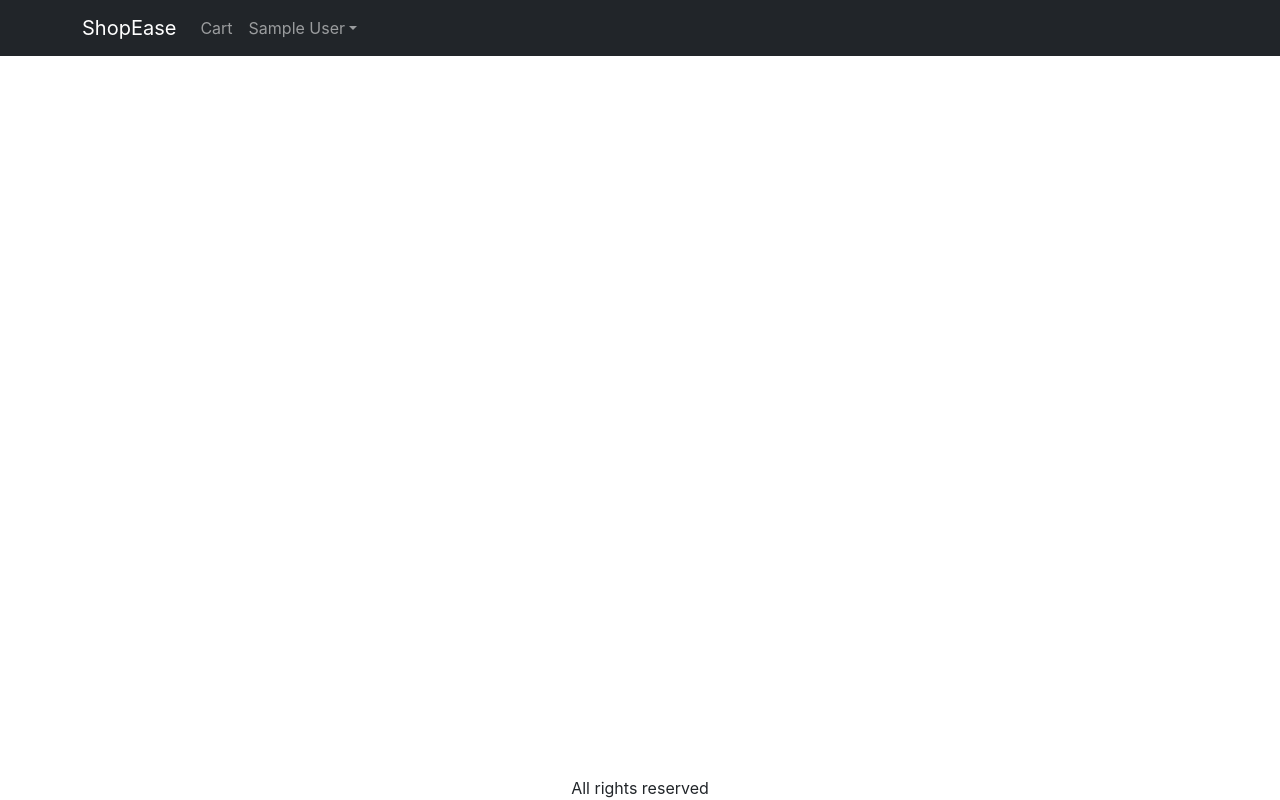
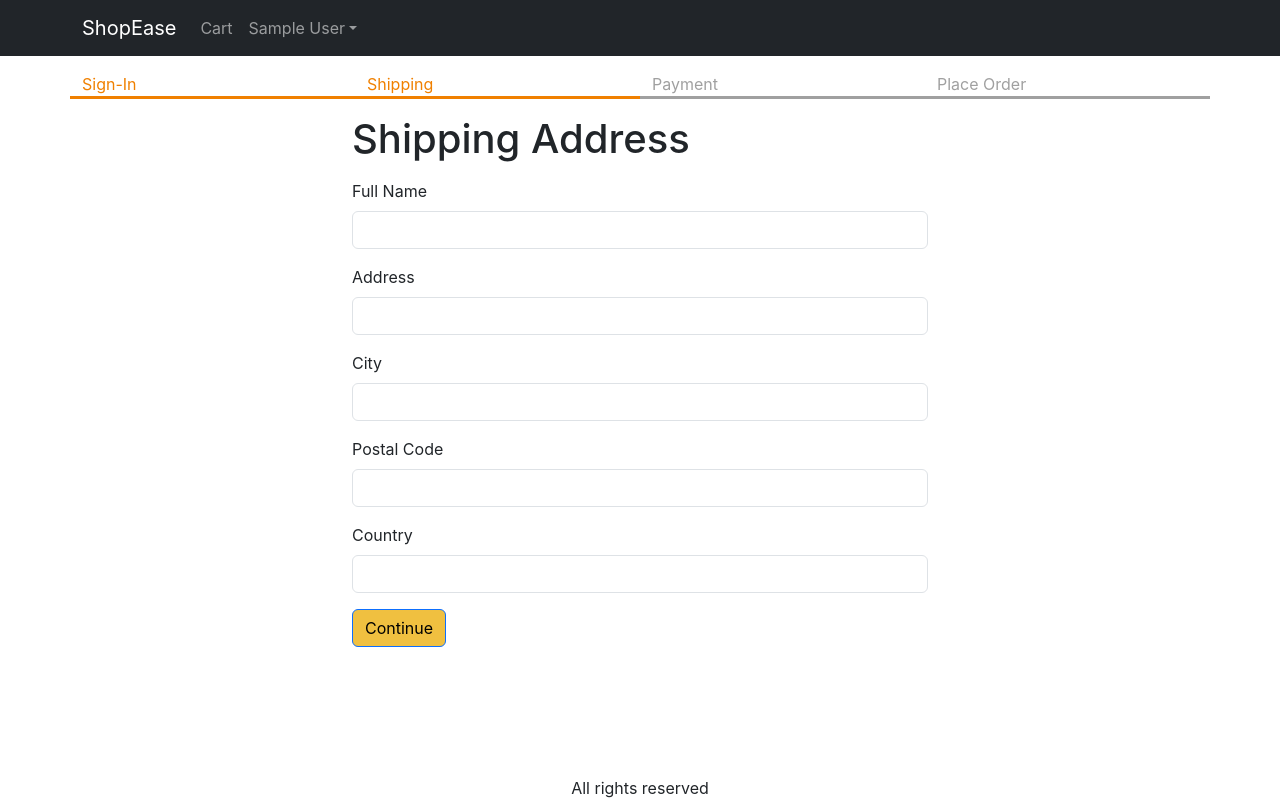
Before and after one commit to Subal-Chandra-Roy/ShopEase, a React (Create React App) app in the folder frontend/: page /shipping in a window 1280 px wide. Built offline with nearby package versions, Linux system fonts and the light colour scheme; sample sign-in values are in the browser's storage.

Commit message:
save shipping address

```diff
--- a/frontend/src/App.js
+++ b/frontend/src/App.js
@@ -13,6 +13,7 @@ import { useContext } from "react";
 import { Store } from "./Store";
 import CartScreen from "./screens/CartScreen";
 import SigninScreen from "./screens/SigninScreen";
+import ShippingAddressScreen from "./screens/ShippingAddressScreen";
 
 function App() {
   const { state, dispatch: ctxDispatch } = useContext(Store);
@@ -21,6 +22,7 @@ function App() {
   const signoutHandler = () => {
     ctxDispatch({ type: "USER_SIGNOUT" });
     localStorage.removeItem("userInfo");
+    localStorage.removeItem("shippingAddress");
   };
 
   return (
@@ -74,6 +76,7 @@ function App() {
               <Route path="/product/:slug" element={<ProductScreen />} />
               <Route path="/cart" element={<CartScreen />} />
               <Route path="/signin" element={<SigninScreen />} />
+              <Route path="/shipping" element={<ShippingAddressScreen />} />
               <Route path="/" element={<HomeScreen />} />
             </Routes>
           </Container>
--- a/frontend/src/Store.js
+++ b/frontend/src/Store.js
@@ -8,6 +8,10 @@ const initialState = {
     : null,
 
   cart: {
+    shippingAddress: localStorage.getItem("shippingAdress")
+      ? JSON.parse(localStorage.getItem("shippingAddress"))
+      : {},
+
     cartItems: localStorage.getItem("cartItems")
       ? JSON.parse(localStorage.getItem("cartItems"))
       : [],
@@ -42,6 +46,18 @@ function reducer(state, action) {
       return {
         ...state,
         userInfo: null,
+        cart: {
+          cartItems: [],
+          shippingAddress: {},
+        },
+      };
+    case "SAVE_SHIPPING_ADDRESS":
+      return {
+        ...state,
+        cart: {
+          ...state.cart,
+          shippingAddress: action.payload,
+        },
       };
     default:
       return state;
--- /dev/null
+++ b/frontend/src/components/CheckoutSteps.js
@@ -0,0 +1,16 @@
+import React from 'react';
+import Row from 'react-bootstrap/Row';
+import Col from 'react-bootstrap/Col';
+
+
+export default function CheckoutSteps(props) {
+  return (
+    <Row className="checkout-steps">
+        <Col className={props.step1? 'active':''}>Sign-In</Col>
+        <Col className={props.step2? 'active':''}>Shipping</Col>
+        <Col className={props.step3? 'active':''}>Payment</Col>
+        <Col className={props.step4? 'active':''}>Place Order</Col>
+
+    </Row>
+  )
+}
--- a/frontend/src/index.css
+++ b/frontend/src/index.css
@@ -48,3 +48,11 @@ main {
 .small-container{
   max-width: 600px;
 }
+.checkout-steps > div{
+  border-bottom: 0.2rem solid #a0a0a0;
+  color: #a0a0a0;
+}
+.checkout-steps > div.active{
+  border-bottom: 0.2rem solid #f08000;
+  color:#f08000;
+}
--- /dev/null
+++ b/frontend/src/screens/ShippingAddressScreen.js
@@ -0,0 +1,112 @@
+import React, { useContext, useEffect, useState } from "react";
+import { Helmet } from "react-helmet-async";
+import Form from "react-bootstrap/Form";
+import Button from "react-bootstrap/Button";
+import { useNavigate } from "react-router-dom";
+import { Store } from "../Store";
+import CheckoutSteps from "../components/CheckoutSteps";
+
+export default function ShippingAddressScreen() {
+  const navigate = useNavigate();
+  const { state, dispatch: ctxDispatch } = useContext(Store);
+  const {
+    userInfo,
+    cart: { shippingAddress },
+  } = state;
+  const [fullName, setFullName] = useState(shippingAddress.fullName || "");
+  const [address, setAddress] = useState(shippingAddress.address || "");
+  const [city, setCity] = useState(shippingAddress.city || "");
+  const [postalCode, setPostalCode] = useState(
+    shippingAddress.postalCode || ""
+  );
+  const [country, setCountry] = useState(shippingAddress.country || "");
+
+  useEffect(() => {
+    if (!userInfo) {
+      navigate("/signin?redirect=/shipping");;
+    }
+  }, [userInfo, navigate]);
+
+  const submitHandler = (e) => {
+    e.preventDefault();
+    ctxDispatch({
+      type: "SAVE_SHIPPING_ADDRESS",
+      payload: {
+        fullName,
+        address,
+        city,
+        postalCode,
+        country,
+      },
+    });
+    localStorage.setItem(
+      "shippingAddress",
+      JSON.stringify({
+        fullName,
+        address,
+        city,
+        postalCode,
+        country,
+      })
+    );
+    navigate("/payment");
+  };
+  return (
+    <div>
+      <Helmet>
+        <title>Shipping Address</title>
+      </Helmet>
+      <CheckoutSteps step1 step2></CheckoutSteps>
+      <div className="container small-container">
+        <h1 className="my-3">Shipping Address</h1>
+        <Form onSubmit={submitHandler}>
+          <Form.Group className="mb-3" controlId="fullName">
+            <Form.Label>Full Name</Form.Label>
+            <Form.Control
+              value={fullName}
+              onChange={(e) => setFullName(e.target.value)}
+              required
+            />
+          </Form.Group>
+          <Form.Group className="mb-3" controlId="address">
+            <Form.Label>Address</Form.Label>
+            <Form.Control
+              value={address}
+              onChange={(e) => setAddress(e.target.value)}
+              required
+            />
+          </Form.Group>
+          <Form.Group className="mb-3" controlId="city">
+            <Form.Label>City</Form.Label>
+            <Form.Control
+              value={city}
+              onChange={(e) => setCity(e.target.value)}
+              required
+            />
+          </Form.Group>
+          <Form.Group className="mb-3" controlId="postalCode">
+            <Form.Label>Postal Code</Form.Label>
+            <Form.Control
+              value={postalCode}
+              onChange={(e) => setPostalCode(e.target.value)}
+              required
+            />
+          </Form.Group>
+          <Form.Group className="mb-3" controlId="country">
+            <Form.Label>Country</Form.Label>
+            <Form.Control
+              value={country}
+              onChange={(e) => setCountry(e.target.value)}
+              required
+            />
+          </Form.Group>
+          <div className="mb-3">
+            <Button variant="primary" type="submit">
+              Continue
+            </Button>
+          </div>
+        </Form>
+      </div>
+    </div>
+  );
+}
```
